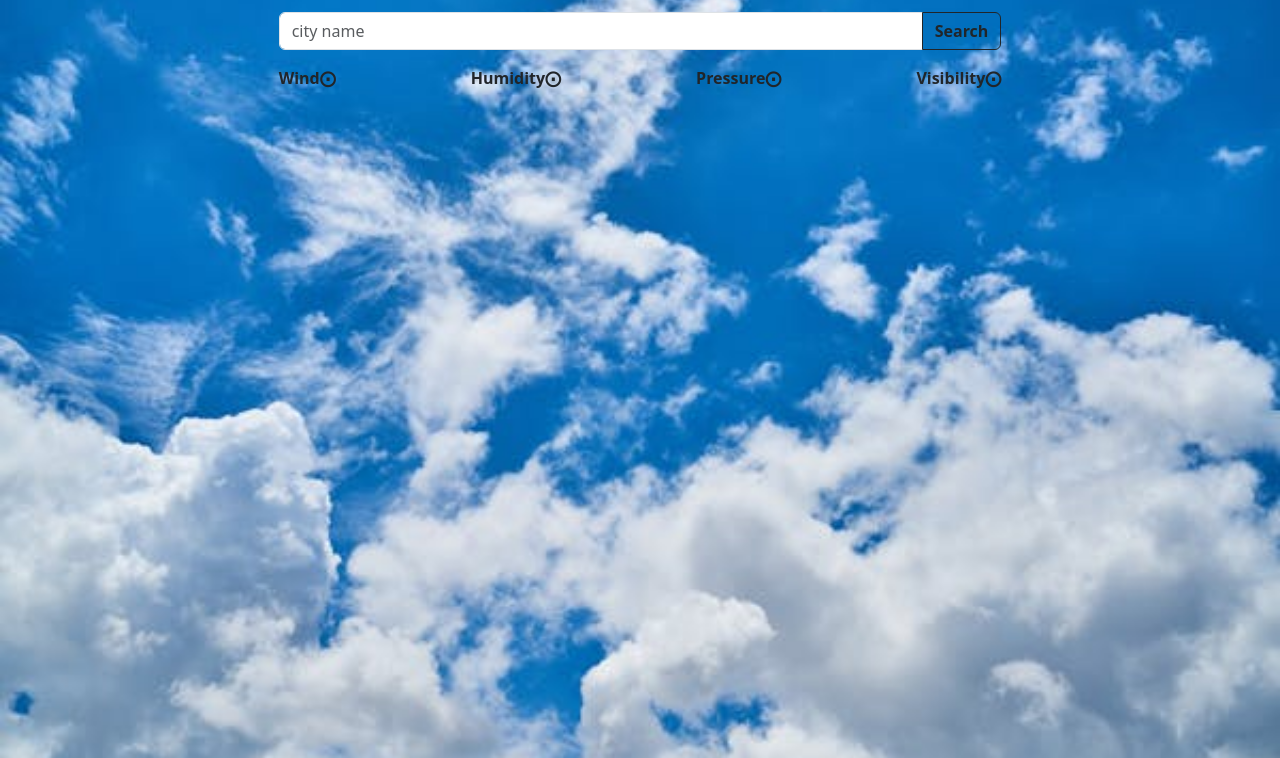
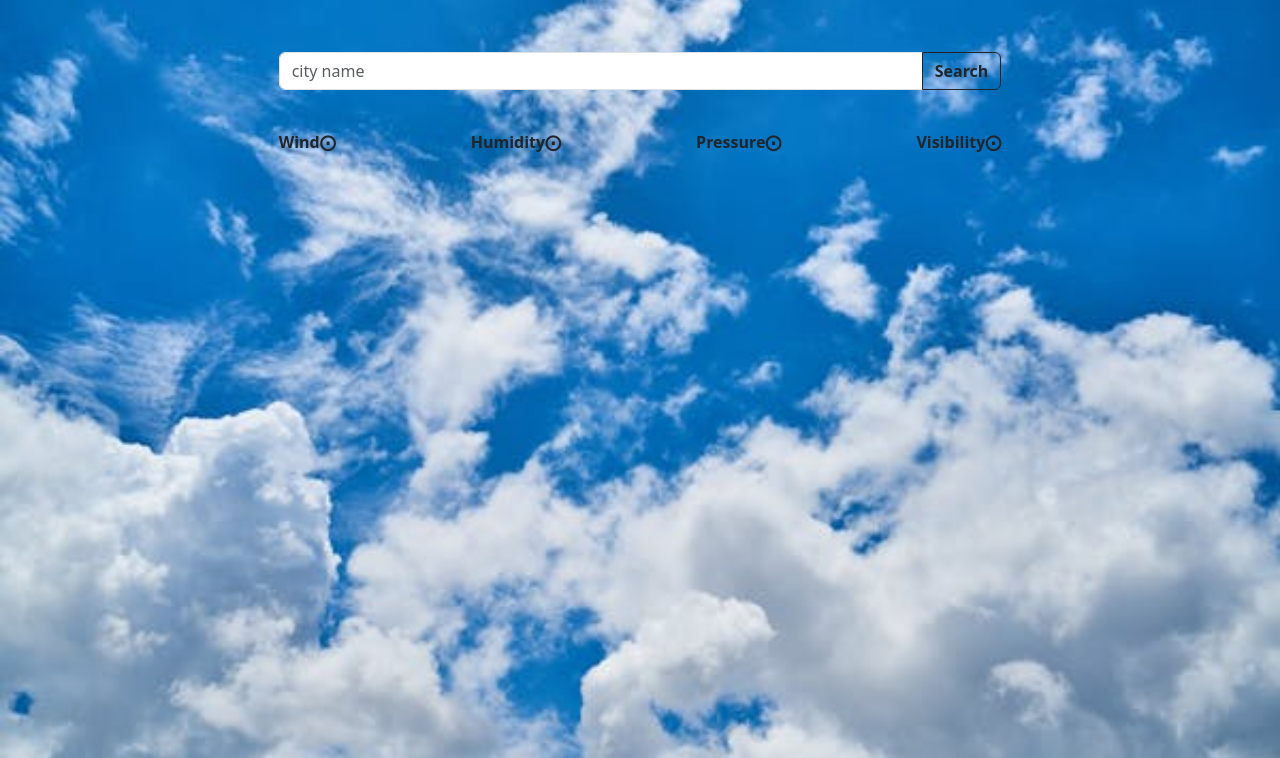
Before and after one commit to decent190/weather-app, a plain HTML site: page index.html in a window 1280 px wide. Both pictures are taken after typing "Sample" into the empty fields and a click on the button "Search". Shown: the part 42-800 px from the top of the page. Drawn offline with nearby package versions, Linux system fonts and the light colour scheme; no server answers.

Commit message:
first commit

```diff
--- a/index.html
+++ b/index.html
@@ -15,7 +15,7 @@
        </div>
         <div class="flex1 mt-3 gap-5 ">
             <h1 id="userCity" class="city"></h1>
-            <div class="input-group   ">
+            <div class="input-group  mt-5 pt-2 ">
                 <input type="text" class="form-control" placeholder="city name" aria-label="Recipient's username" aria-describedby="button-addon2"  id="cityName">
                 <button class="btn btn-outline-dark fw-bold" type="button" id="btn1" onclick="checkWhether()">Search</button>
               </div>
@@ -25,7 +25,7 @@
         <p id="temp" class="text-center"></p>
         <p id="condition" class="text-center"></p>
 
-        <div class="flex2 mb-5 ">
+        <div class="flex2 mb-5 pt-4">
             <div>
                 <div class="text-dark">Wind⨀</div>
                 <div id="wind"></div>
--- a/script.js
+++ b/script.js
@@ -13,8 +13,8 @@ const checkWhether=async()=>{
     let myWind = Math.round(Number(mySpeed+myGust))
 
 
-    temp.innerHTML=`<span style="color:black; font-size:20px;">  Temp:</span>${Math.round(convertedResponse.main.temp)}℃  `
-    show.innerHTML = `<img id="img1" class="text-center" src="${convertedResponse.weather.icon}" />`
+    temp.innerHTML=`<span style="color:black; font-size:20px;">  Temp:</span>${Math.round(convertedResponse.main.temp)}℃ <br> <span style="color:black; font-size:20px;">${okay}, ${dat} </span>`
+    // show.innerHTML = `<img id="img1" class="text-center" src="${convertedResponse.weather.icon}" />`
     wind.innerHTML=`${myWind} km/h`
     humidity.innerHTML=`${convertedResponse.main.humidity}%`
     pressure.innerHTML=`${convertedResponse.main.pressure} mb`
@@ -22,3 +22,5 @@ const checkWhether=async()=>{
     userCity.innerHTML=`<span style="color:black;">  location:</span>${convertedResponse.name}`
     condition.innerHTML=`${convertedResponse.weather[0].main}`
 }
+let okay = new Date().toLocaleTimeString()
+let dat= new Date().toLocaleDateString()
```
